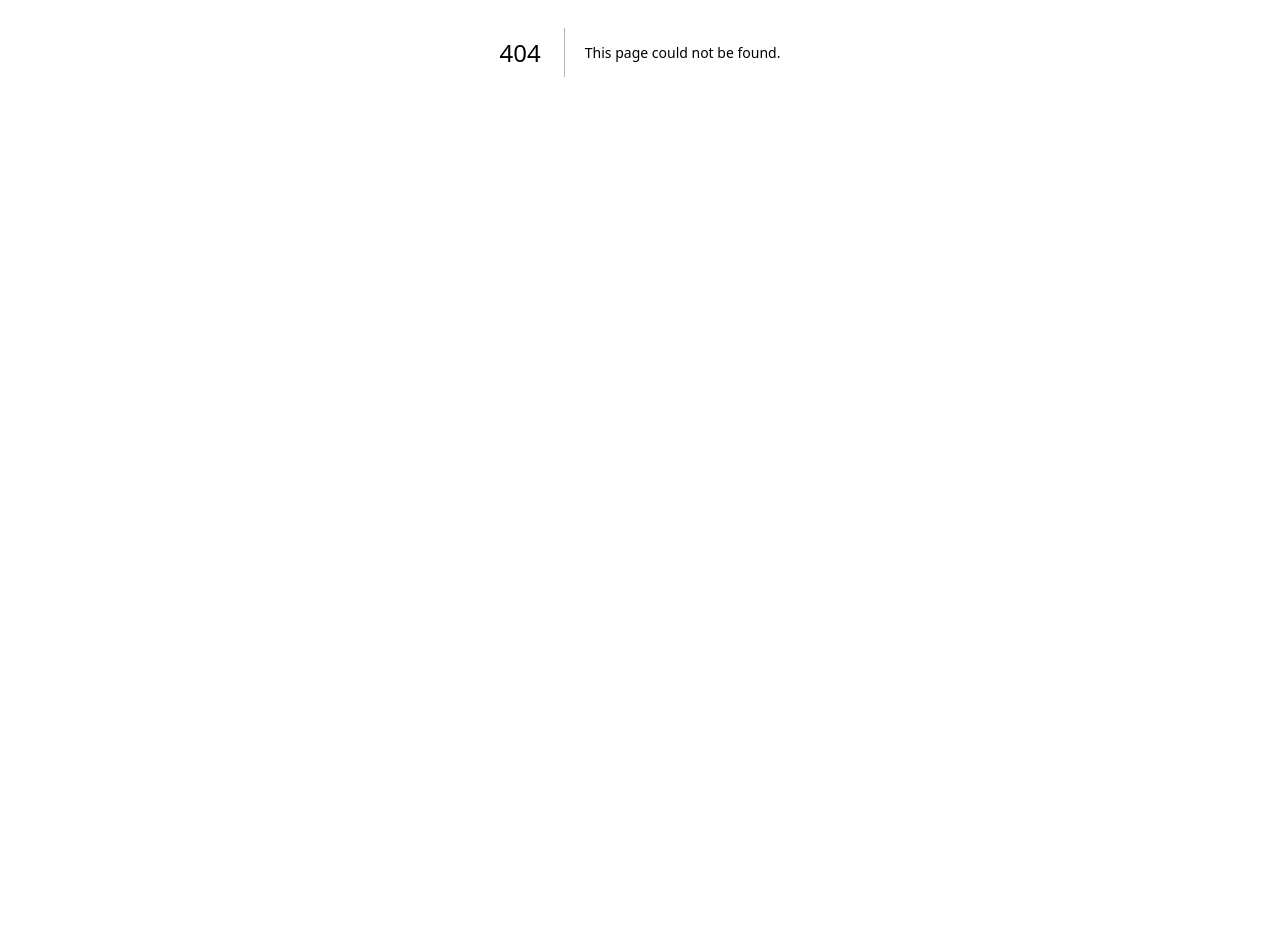
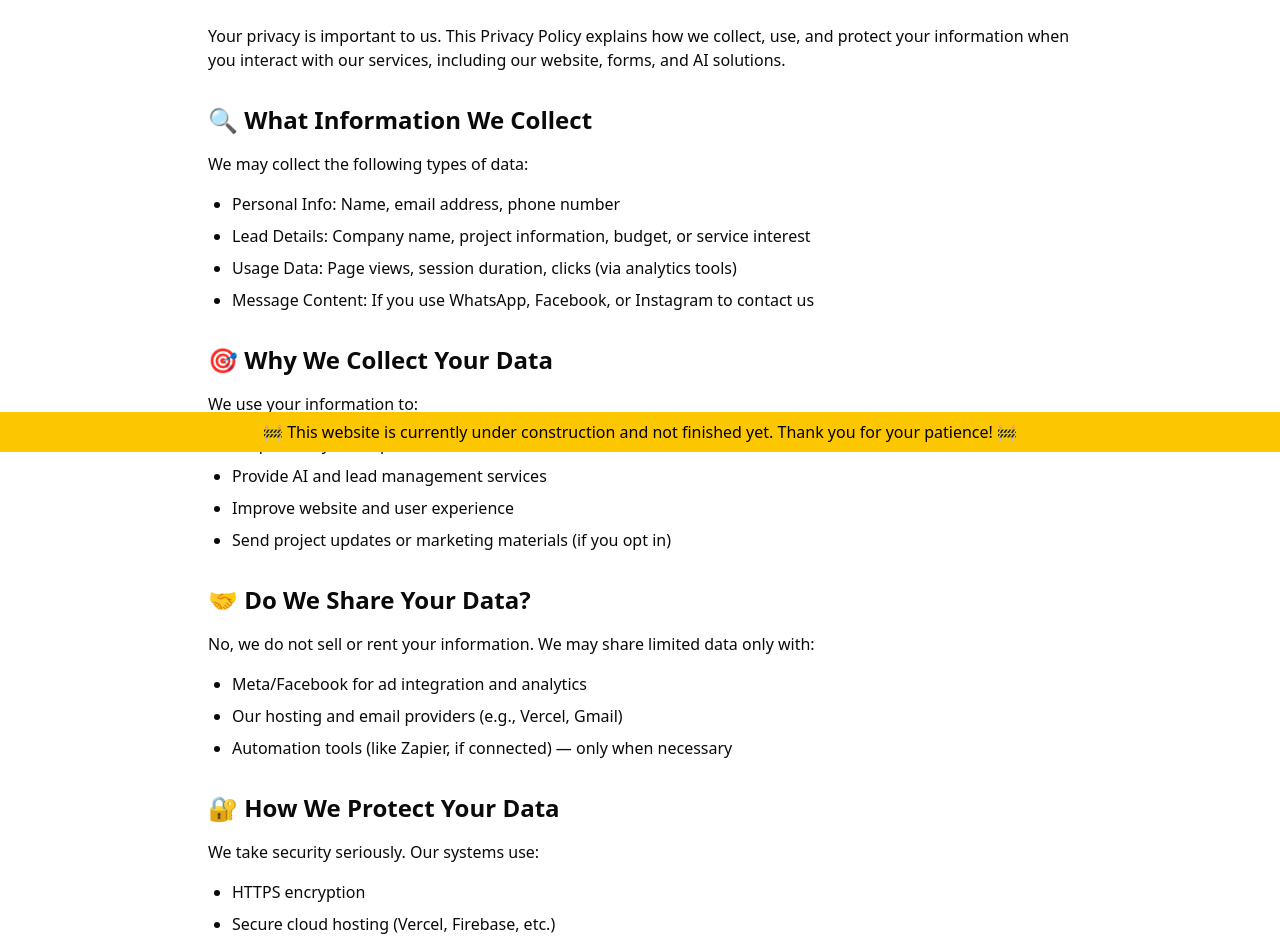
Before and after one commit to aliroumieh-tech/ai-agency, a Next.js app: page /privacy-policy in a window 1280 px wide. Before the commit this address had no page. Shown: the part 348-1296 px from the top of the page. Before the commit the page ends 800 px from the top, so only its background shows below. Built offline with nearby package versions, Linux system fonts and the light colour scheme.

Commit message:
add files

```diff
--- a/app/(root)/page.tsx
+++ b/app/(root)/page.tsx
@@ -8,6 +8,7 @@ import Solution from "@/components/pages/solutions";
 import Problem from "@/components/pages/problem";
 import { ScrollProgress } from "@/components/magicui/scroll-progress";
 import Pricing from "@/components/pages/pricing";
+import ContactForm from "@/components/pages/contactForm";
 
 const Page = () => {
 	return (
@@ -43,6 +44,7 @@ const Page = () => {
 			<Solution />
 			<Pricing />
 			{/* <GoogleGeminiEffectDemo /> */}
+			<ContactForm />
 		</div>
 	);
 };
--- a/app/layout.tsx
+++ b/app/layout.tsx
@@ -1,6 +1,8 @@
 import type { Metadata } from "next";
 import { Geist, Geist_Mono } from "next/font/google";
 import "./globals.css";
+import UnderConstruction from "../components/ui/UnderConstruction";
+import Navbar from "@/components/layout/navbar";
 
 const geistSans = Geist({
 	variable: "--font-geist-sans",
@@ -13,8 +15,8 @@ const geistMono = Geist_Mono({
 });
 
 export const metadata: Metadata = {
-	title: "Create Next App",
-	description: "Generated by create next app",
+	title: "AI Agents SaaS",
+	description: "AI-powered lead management and automation platform",
 };
 
 export default function RootLayout({
@@ -25,9 +27,11 @@ export default function RootLayout({
 	return (
 		<html lang="en">
 			<body
-				className={`${geistSans.variable} ${geistMono.variable} antialiased`}
+				className={`${geistSans.variable} ${geistMono.variable} antialiased min-h-screen`}
 			>
-				{children}
+				<Navbar />
+				<main className="pb-16">{children}</main>
+				<UnderConstruction />
 			</body>
 		</html>
 	);
--- /dev/null
+++ b/app/privacy-policy/page.tsx
@@ -0,0 +1,117 @@
+import React from "react";
+
+const PrivacyPolicy = () => {
+	return (
+		<div className="max-w-4xl mx-auto px-4 py-8 pt-44">
+			<header className="text-center mb-12">
+				<h1 className="text-4xl font-bold mb-4">AI Agents SaaS</h1>
+				<h2 className="text-3xl font-bold mb-8">🛡️ Privacy Policy</h2>
+				<p className="text-gray-600">Last updated: April 20, 2025</p>
+			</header>
+
+			<p className="mb-8">
+				Your privacy is important to us. This Privacy Policy explains how we
+				collect, use, and protect your information when you interact with our
+				services, including our website, forms, and AI solutions.
+			</p>
+
+			<section className="mb-8">
+				<h2 className="text-2xl font-semibold mb-4">
+					🔍 What Information We Collect
+				</h2>
+				<p className="mb-4">We may collect the following types of data:</p>
+				<ul className="list-disc pl-6 space-y-2">
+					<li>Personal Info: Name, email address, phone number</li>
+					<li>
+						Lead Details: Company name, project information, budget, or service
+						interest
+					</li>
+					<li>
+						Usage Data: Page views, session duration, clicks (via analytics
+						tools)
+					</li>
+					<li>
+						Message Content: If you use WhatsApp, Facebook, or Instagram to
+						contact us
+					</li>
+				</ul>
+			</section>
+
+			<section className="mb-8">
+				<h2 className="text-2xl font-semibold mb-4">
+					🎯 Why We Collect Your Data
+				</h2>
+				<p className="mb-4">We use your information to:</p>
+				<ul className="list-disc pl-6 space-y-2">
+					<li>Respond to your inquiries</li>
+					<li>Provide AI and lead management services</li>
+					<li>Improve website and user experience</li>
+					<li>Send project updates or marketing materials (if you opt in)</li>
+				</ul>
+			</section>
+
+			<section className="mb-8">
+				<h2 className="text-2xl font-semibold mb-4">
+					🤝 Do We Share Your Data?
+				</h2>
+				<p className="mb-4">
+					No, we do not sell or rent your information. We may share limited data
+					only with:
+				</p>
+				<ul className="list-disc pl-6 space-y-2">
+					<li>Meta/Facebook for ad integration and analytics</li>
+					<li>Our hosting and email providers (e.g., Vercel, Gmail)</li>
+					<li>
+						Automation tools (like Zapier, if connected) — only when necessary
+					</li>
+				</ul>
+			</section>
+
+			<section className="mb-8">
+				<h2 className="text-2xl font-semibold mb-4">
+					🔐 How We Protect Your Data
+				</h2>
+				<p className="mb-4">We take security seriously. Our systems use:</p>
+				<ul className="list-disc pl-6 space-y-2">
+					<li>HTTPS encryption</li>
+					<li>Secure cloud hosting (Vercel, Firebase, etc.)</li>
+					<li>Role-based access to sensitive data</li>
+				</ul>
+			</section>
+
+			<section className="mb-8">
+				<h2 className="text-2xl font-semibold mb-4">📬 Your Rights</h2>
+				<p className="mb-4">You have the right to:</p>
+				<ul className="list-disc pl-6 space-y-2">
+					<li>Request a copy of your data</li>
+					<li>Ask us to delete your information</li>
+					<li>Opt-out of marketing emails</li>
+				</ul>
+				<p className="mt-4">
+					Contact us at hello@yourdomain.app for data requests.
+				</p>
+			</section>
+
+			<section className="mb-8">
+				<h2 className="text-2xl font-semibold mb-4">
+					🗑️ Data Deletion Instructions
+				</h2>
+				<p className="mb-4">
+					To request data deletion, please email hello@yourdomain.app with
+					subject: "Delete My Data". We will process your request within 7
+					business days.
+				</p>
+			</section>
+
+			<section className="mb-8">
+				<h2 className="text-2xl font-semibold mb-4">📍 Contact</h2>
+				<p className="mb-4">
+					If you have any questions about this Privacy Policy, contact us at:
+				</p>
+				<p className="font-medium">📧 hello@yourdomain.app</p>
+			</section>
+		</div>
+	);
+};
+
+export default PrivacyPolicy;
--- a/components/layout/navbar.tsx
+++ b/components/layout/navbar.tsx
@@ -19,10 +19,10 @@ const Navbar = () => {
 
 	const navigationItems = [
 		{ name: "Home", link: "/" },
-		{ name: "Features", link: "/features" },
 		{ name: "Pricing", link: "/pricing" },
 		{ name: "About", link: "/about" },
 		{ name: "Contact", link: "/contact" },
+		{ name: "Privacy Policy", link: "/privacy-policy" },
 	];
 
 	const toggleMobileMenu = () => {
--- /dev/null
+++ b/components/pages/contactForm.tsx
@@ -0,0 +1,145 @@
+"use client";
+
+import React, { useEffect, useState } from "react";
+
+// Define an interface for the form data (optional, remove if not using TypeScript)
+interface FormDataType {
+	name: string;
+	email: string;
+	phoneNumber: string;
+	cityCountry: string;
+	topic: string;
+	message: string;
+	time: Date;
+}
+
+const ContactForm = () => {
+	const [formData, setFormData] = useState<FormDataType | null>(null);
+
+	// This handler will capture and extract form values when the user submits the form.
+	const handleSubmit = (event: React.FormEvent<HTMLFormElement>) => {
+		event.preventDefault();
+
+		// Use the FormData API to extract form values.
+		const fData = new FormData(event.currentTarget);
+
+		// Build an object with your desired keys.
+		const data: FormDataType = {
+			name: fData.get("name")?.toString() || "",
+			email: fData.get("email")?.toString() || "",
+			phoneNumber: fData.get("phoneNumber")?.toString() || "",
+			cityCountry: fData.get("cityCountry")?.toString() || "",
+			topic: fData.get("topic")?.toString() || "",
+			message: fData.get("message")?.toString() || "",
+			time: new Date(),
+		};
+
+		setFormData(data);
+	};
+
+	useEffect(() => {
+		if (formData) {
+			const storeLeads = async () => {
+				try {
+					const response = await fetch(
+						"https://aliroumieh-tech3.app.n8n.cloud/webhook-test/storeLeads",
+						{
+							method: "POST",
+							headers: {
+								"Content-Type": "application/json",
+							},
+							body: JSON.stringify(formData),
+						}
+					);
+					console.log("Response Status:", response.status);
+				} catch (error) {
+					console.error("Error storing leads:", error);
+				}
+			};
+
+			storeLeads();
+		}
+	}, [formData]);
+
+	return (
+		<form
+			onSubmit={handleSubmit}
+			action="POST"
+			className="top-100 p-10 bg-black"
+		>
+			<div className="grid md:grid-cols-2 grid-cols-1 gap-x-8">
+				<div className="relative mb-6">
+					<input
+						type="text"
+						name="name"
+						id="name-input"
+						className="block w-full h-11 px-5 py-2.5 bg-white leading-7 text-base font-normal shadow-xs text-gray-900 border border-gray-300 rounded-full placeholder-gray-400 focus:outline-none"
+						placeholder="Name..."
+						required
+					/>
+				</div>
+				<div className="relative mb-6">
+					<input
+						type="email"
+						name="email"
+						id="email-input"
+						className="block w-full h-11 px-5 py-2.5 bg-white leading-7 text-base font-normal shadow-xs text-gray-900 border border-gray-300 rounded-full placeholder-gray-400 focus:outline-none"
+						placeholder="Email Address..."
+						required
+					/>
+				</div>
+			</div>
+			<div className="grid md:grid-cols-2 grid-cols-1 gap-x-8">
+				<div className="relative mb-6">
+					<input
+						type="text"
+						name="phoneNumber"
+						id="phoneNumber-input"
+						className="block w-full h-11 px-5 py-2.5 bg-white leading-7 text-base font-normal shadow-xs text-gray-900 border border-gray-300 rounded-full placeholder-gray-400 focus:outline-none"
+						placeholder="Phone Number..."
+						required
+					/>
+				</div>
+				<div className="relative mb-6">
+					<input
+						type="text"
+						name="cityCountry"
+						id="city-country-input"
+						className="block w-full h-11 px-5 py-2.5 bg-white leading-7 text-base font-normal shadow-xs text-gray-900 border border-gray-300 rounded-full placeholder-gray-400 focus:outline-none"
+						placeholder="City, Country..."
+						required
+					/>
+				</div>
+			</div>
+			<div className="relative mb-6">
+				<input
+					type="text"
+					name="topic"
+					id="topic-input"
+					className="block w-full h-11 px-5 py-2.5 bg-white leading-7 text-base font-normal shadow-xs text-gray-900 border border-gray-300 rounded-full placeholder-gray-400 focus:outline-none"
+					placeholder="Topic..."
+					required
+				/>
+			</div>
+			<div className="relative mb-6">
+				<textarea
+					name="message"
+					id="message-input"
+					className="block w-full h-40 px-5 py-2.5 bg-white leading-7 resize-none text-base font-normal shadow-xs text-gray-900 border border-gray-300 rounded-2xl placeholder-gray-400 focus:outline-none"
+					placeholder="Your Message..."
+					required
+				></textarea>
+			</div>
+			<div className="flex items-center justify-center">
+				<button
+					type="submit"
+					className="w-52 h-12 bg-indigo-600 hover:bg-indigo-800 transition-all duration-700 rounded-full shadow-xs text-white text-base font-semibold leading-6"
+				>
+					Send Message
+				</button>
+			</div>
+		</form>
+	);
+};
+
+export default ContactForm;
--- /dev/null
+++ b/components/ui/UnderConstruction.tsx
@@ -0,0 +1,10 @@
+const UnderConstruction = () => {
+	return (
+		<div className="fixed bottom-0 left-0 right-0 bg-yellow-400 text-black py-2 text-center z-50">
+			🚧 This website is currently under construction and not finished yet.
+			Thank you for your patience! 🚧
+		</div>
+	);
+};
+
+export default UnderConstruction;
--- a/components/ui/background-beams-with-collision.tsx
+++ b/components/ui/background-beams-with-collision.tsx
@@ -113,7 +113,7 @@ const CollisionMechanism = React.forwardRef<
 			repeatDelay?: number;
 		};
 	}
->(({ parentRef, containerRef, beamOptions = {} }) => {
+>(({ parentRef, containerRef, beamOptions = {} }, _ref) => {
 	const beamRef = useRef<HTMLDivElement>(null);
 	const [collision, setCollision] = useState<{
 		detected: boolean;
```
